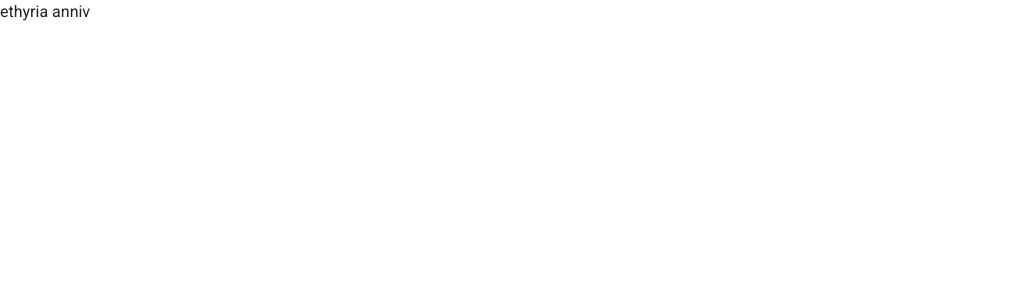
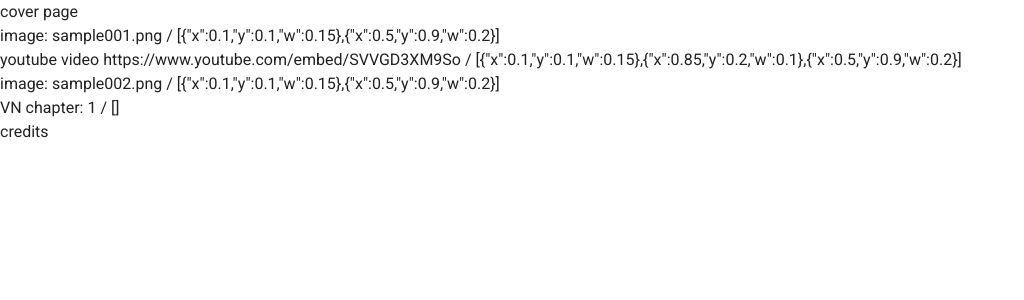
Before and after one commit to ennacord/anniversary-1y-mag, a Vue app: page /#/ in a window 1280 px wide. Shown: the top 300 px of the page, without its empty margins (0-1024 px from the left). Built offline with nearby package versions, Linux system fonts and the light colour scheme.

Commit message:
Magazine Data and Page Components

```diff
--- /dev/null
+++ b/src/components/PageCover.vue
@@ -0,0 +1,18 @@
+<template>
+  <div>
+    cover page
+  </div>
+</template>
+
+<script>
+
+export default {
+  data: () => ({
+    //
+  }),
+};
+</script>
+
+<style lang="scss" scoped>
+
+</style>
--- /dev/null
+++ b/src/components/PageCredits.vue
@@ -0,0 +1,18 @@
+<template>
+  <div>
+    credits
+  </div>
+</template>
+
+<script>
+
+export default {
+  data: () => ({
+    //
+  }),
+};
+</script>
+
+<style lang="scss" scoped>
+
+</style>
--- /dev/null
+++ b/src/components/PageGame.vue
@@ -0,0 +1,19 @@
+<template>
+  <div>
+    VN chapter: {{chapter}} / {{JSON.stringify(cards)}}
+  </div>
+</template>
+
+<script>
+
+export default {
+  props: ['chapter', 'cards'],
+  data: () => ({
+    //
+  }),
+};
+</script>
+
+<style lang="scss" scoped>
+
+</style>
--- /dev/null
+++ b/src/components/PageImage.vue
@@ -0,0 +1,19 @@
+<template>
+  <div>
+    image: {{file}} / {{JSON.stringify(cards)}}
+  </div>
+</template>
+
+<script>
+
+export default {
+  props: ['file', 'cards'],
+  data: () => ({
+    //
+  }),
+};
+</script>
+
+<style lang="scss" scoped>
+
+</style>
--- /dev/null
+++ b/src/components/PageVideo.vue
@@ -0,0 +1,19 @@
+<template>
+  <div>
+    youtube video {{embed}} / {{JSON.stringify(cards)}}
+  </div>
+</template>
+
+<script>
+
+export default {
+  props: ['embed', 'cards'],
+  data: () => ({
+    //
+  }),
+};
+</script>
+
+<style lang="scss" scoped>
+
+</style>
--- /dev/null
+++ b/src/data/magazine.js
@@ -0,0 +1,41 @@
+module.exports = {
+  pages: [
+    null,
+    {
+      type: 'cover',
+    },
+    {
+      type: 'image',
+      image: 'sample001.png',
+      cards: [
+        { x: 0.1, y: 0.1, w: 0.15 },
+        { x: 0.5, y: 0.9, w: 0.2 },
+      ],
+    },
+    {
+      type: 'video',
+      video: 'https://www.youtube.com/embed/SVVGD3XM9So',
+      cards: [
+        { x: 0.1, y: 0.1, w: 0.15 },
+        { x: 0.85, y: 0.2, w: 0.1 },
+        { x: 0.5, y: 0.9, w: 0.2 },
+      ],
+    },
+    {
+      type: 'image',
+      image: 'sample002.png',
+      cards: [
+        { x: 0.1, y: 0.1, w: 0.15 },
+        { x: 0.5, y: 0.9, w: 0.2 },
+      ],
+    },
+    {
+      type: 'game',
+      chapter: 1,
+      cards: [],
+    },
+    {
+      type: 'credits',
+    },
+  ],
+};
--- a/src/views/HomeView.vue
+++ b/src/views/HomeView.vue
@@ -1,11 +1,44 @@
 <template>
-  <div class="home">
-    ethyria anniv
+  <div>
+    <div v-for="(page, index) in MagazineData.pages" :key="`page-${index}`" class="page">
+      <div v-if="page && page.type === 'cover'">
+        <PageCover/>
+      </div>
+      <div v-if="page && page.type === 'credits'">
+        <PageCredits/>
+      </div>
+      <div v-if="page && page.type === 'game'">
+        <PageGame :chapter="page.chapter" :cards="page.cards" />
+      </div>
+      <div v-if="page && page.type === 'image'">
+        <PageImage :file="page.image" :cards="page.cards" />
+      </div>
+      <div v-if="page && page.type === 'video'">
+        <PageVideo :embed="page.video" :cards="page.cards" />
+      </div>
+    </div>
   </div>
 </template>
 
 <script>
+import MagazineData from '@/data/magazine';
+import PageCover from '@/components/PageCover.vue';
+import PageCredits from '@/components/PageCredits.vue';
+import PageGame from '@/components/PageGame.vue';
+import PageImage from '@/components/PageImage.vue';
+import PageVideo from '@/components/PageVideo.vue';
+
 export default {
   name: 'HomeView',
+  data: () => ({
+    MagazineData,
+  }),
+  components: {
+    PageCover,
+    PageCredits,
+    PageGame,
+    PageImage,
+    PageVideo,
+  },
 };
 </script>
```
